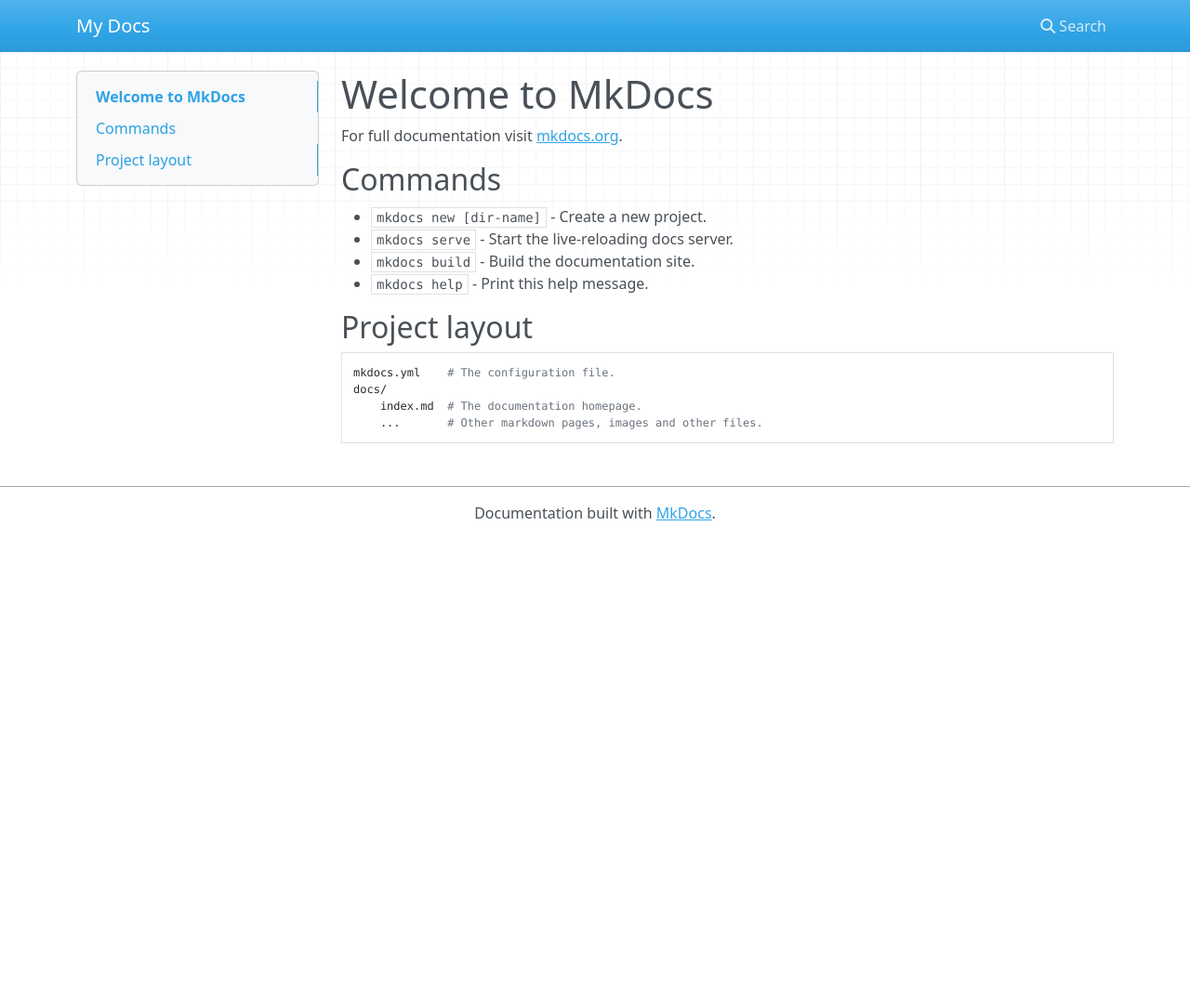
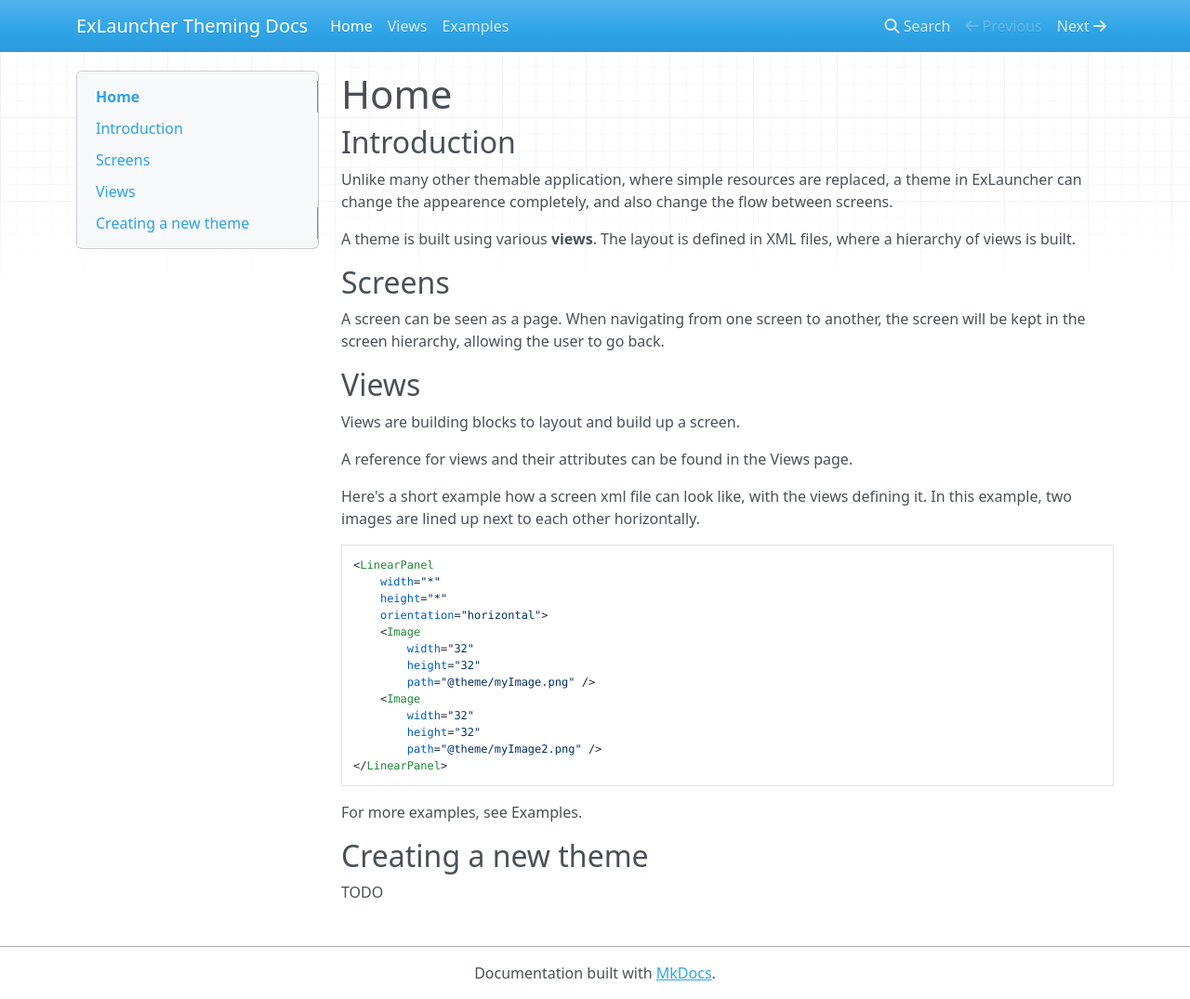
Before and after one commit to Harteex/ExLauncher, an MkDocs documentation site: the page built from Docs/Theming/docs/index.md, in a window 1280 px wide and 1075 px high. Shown: the whole window at 93% size. Built offline with MkDocs 1.6.1, drawn with Linux system fonts in a browser that asks for light colours; nearby versions of some CDN libraries; old or Windows-style settings are respelled for this version of MkDocs.

Commit message:
Theming documentation WIP

```diff
--- a/Docs/Theming/docs/index.md
+++ b/Docs/Theming/docs/index.md
@@ -1,17 +1,39 @@
-# Welcome to MkDocs
+# Home
 
-For full documentation visit [mkdocs.org](http://mkdocs.org).
+## Introduction
 
-## Commands
+Unlike many other themable application, where simple resources are replaced, a theme in ExLauncher can change the appearence completely, and also change the flow between screens.
 
-* `mkdocs new [dir-name]` - Create a new project.
-* `mkdocs serve` - Start the live-reloading docs server.
-* `mkdocs build` - Build the documentation site.
-* `mkdocs help` - Print this help message.
+A theme is built using various **views**. The layout is defined in XML files, where a hierarchy of views is built.
 
-## Project layout
+## Screens
 
-    mkdocs.yml    # The configuration file.
-    docs/
-        index.md  # The documentation homepage.
-        ...       # Other markdown pages, images and other files.
+A screen can be seen as a page. When navigating from one screen to another, the screen will be kept in the screen hierarchy, allowing the user to go back.
+
+## Views
+
+Views are building blocks to layout and build up a screen.
+
+A reference for views and their attributes can be found in the Views page.
+
+Here's a short example how a screen xml file can look like, with the views defining it. In this example, two images are lined up next to each other horizontally.
+
+    <LinearPanel
+		width="*"
+		height="*"
+		orientation="horizontal">
+		<Image
+			width="32"
+			height="32"
+			path="@theme/myImage.png" />
+		<Image
+			width="32"
+			height="32"
+			path="@theme/myImage2.png" />
+	</LinearPanel>
+
+For more examples, see Examples.
+
+## Creating a new theme
+
+TODO
--- a/Docs/Theming/mkdocs.yml
+++ b/Docs/Theming/mkdocs.yml
@@ -1 +1,5 @@
-site_name: My Docs
+site_name: ExLauncher Theming Docs
+pages:
+- Home: index.md
+- Views: views.md
+- Examples: examples.md
```
Also changed, not shown: Docs/Theming/docs/examples.md (added, +1 -0 lines), Docs/Theming/docs/views.md (added, +165 -0 lines).
